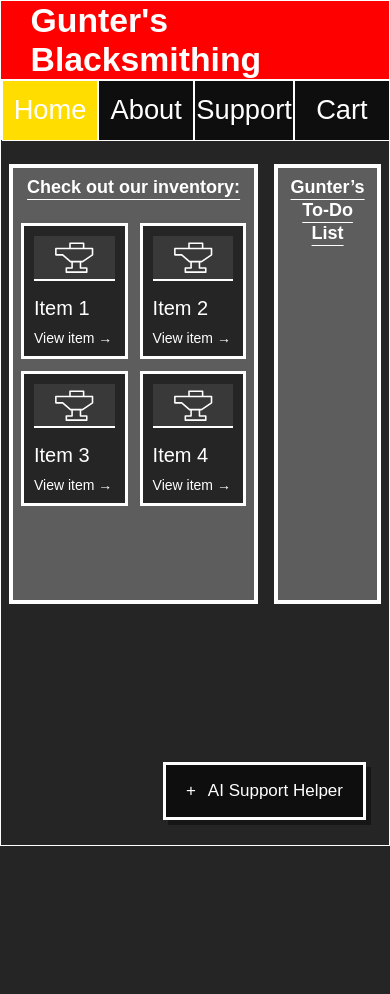
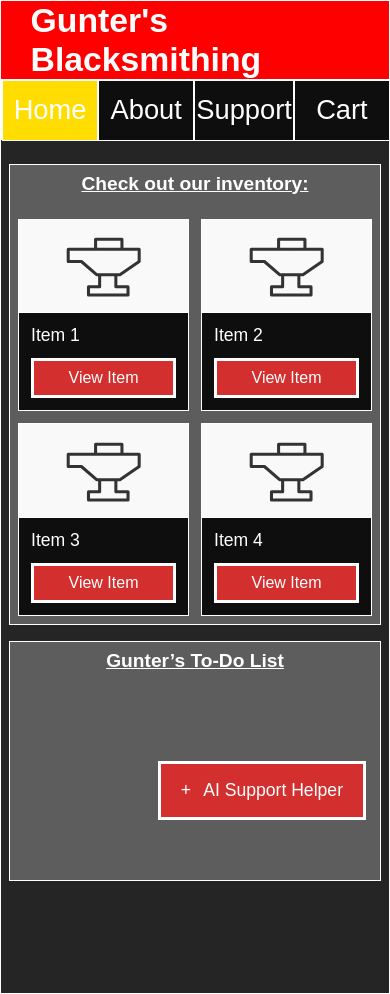
Before and after one commit to CJK192/blacksmith-website, a React app in the folder frontend/: page / in a window 390 px wide. Before the commit the page ends 846 px from the top, so only its background shows below. Built offline with nearby package versions, Linux system fonts and the light colour scheme; the HTML template or start-up script is replaced by a standard one; a web font is replaced by a local one.

Commit message:
changed home page

```diff
--- a/frontend/src/Pages/Home.css
+++ b/frontend/src/Pages/Home.css
@@ -1,136 +1,189 @@
+/* home page layout - inventory on the left, to do list on the right */
 .home-page {
   display: grid;
-  grid-template-columns: minmax(0, 7fr) minmax(0, 3fr);
-  gap: 16px;
-  padding: 8px 16px 110px;
+  grid-template-columns: 7fr 3fr;
+  gap: 1rem;
+  padding: 0.5rem 1rem 7rem;
   color: var(--text-color);
   font-family: var(--font);
 }
 
-.home-page *, .home-page *::before, .home-page *::after {
+.home-page * {
   box-sizing: border-box;
 }
 
+/* grey panels, same as the old catalouge + to-do-list boxes */
 .home-inventory, .home-todos {
   min-width: 0;
-  padding: 24px;
-  border: 4px solid var(--text-color);
+  padding: 1.5rem;
+  border: 0.4vw solid var(--text-color);
   background: rgb(93, 93, 93);
 }
 
 .home-page h1, .home-page h2 {
-  margin: 0 0 24px;
-  font-size: clamp(22px, 2.3vw, 36px);
-  line-height: 1.3;
+  margin: 0 0 1.5rem;
+  font-size: 2rem;
   text-align: center;
   text-decoration: underline;
-  text-underline-offset: 6px;
 }
 
+.home-todos {
+  min-height: 36rem;
+}
+
+/* item tiles */
 .home-inventory-grid {
   display: grid;
-  grid-template-columns: repeat(2, minmax(0, 1fr));
-  gap: 20px;
+  grid-template-columns: 1fr 1fr;
+  gap: 1.25rem;
 }
 
+/* the navbar "a" styles in index.css hit these links too, so reset them here */
 .home-page .home-item-card {
   display: flex;
   flex-direction: column;
   width: auto;
   height: auto;
-  padding: 12px;
-  border: 3px solid var(--text-color);
-  border-radius: 0;
-  background: var(--bg-color);
+  padding: 0;
+  border: 0.4vw solid var(--text-color);
+  background: #0e0e0e;
   color: var(--text-color);
-  font-size: 20px;
+  text-align: left;
   text-decoration: none;
-  text-align: left;
-  transition: background-color 150ms, transform 150ms;
+  transition: transform 0.1s;
 }
 
+/* light image box, same as the sword page */
 .home-item-preview {
-  display: grid;
-  place-items: center;
+  display: flex;
+  align-items: center;
+  justify-content: center;
   aspect-ratio: 1.8;
-  margin-bottom: 16px;
-  border-bottom: 2px solid var(--text-color);
-  background: #393939;
+  border-bottom: 0.4vw solid var(--text-color);
+  background: #f9f9f9;
+  color: #333;
 }
 
 .home-item-preview svg {
-  width: 65%;
+  width: 60%;
   max-width: 140px;
   stroke: currentColor;
   stroke-width: 3;
   stroke-linejoin: round;
 }
 
-.home-item-name { font-size: clamp(20px, 2vw, 30px); }
-.home-item-detail { margin-top: 10px; font-size: 14px; }
-.home-page .home-item-card:hover { background: #0e0e0e; transform: translateY(-3px); }
-.home-page a:focus-visible, .home-page button:focus-visible, .home-page input:focus-visible {
-  outline: 3px solid #ffdd00;
-  outline-offset: 4px;
+.home-item-name {
+  padding: 0.75rem 0.75rem 0;
+  font-size: 1.75rem;
 }
 
-.home-todos { min-height: 580px; }
-.home-todos h2 { overflow-wrap: anywhere; }
+/* red button, same as add to cart */
+.home-item-detail {
+  margin: 0.75rem;
+  padding: 0.5rem;
+  border: 3px solid var(--text-color);
+  background: #d32f2f;
+  color: white;
+  font-size: 1rem;
+  text-align: center;
+}
 
+/* hover = yellow like the selected navbar tab */
+.home-page .home-item-card:hover {
+  background: #ffdd00;
+  color: #0e0e0e;
+}
+
+.home-page .home-item-card:hover .home-item-detail {
+  background: #a31f1f;
+}
+
+.home-page .home-item-card:active {
+  transform: scale(0.97);
+}
+
+/* AI support helper in the bottom corner */
 .home-support {
   position: fixed;
-  right: 24px;
-  bottom: 24px;
+  right: 1.5rem;
+  bottom: 1.5rem;
   z-index: 20;
   display: flex;
   flex-direction: column;
   align-items: flex-end;
-  gap: 12px;
-  width: min(350px, calc(100vw - 48px));
+  gap: 0.75rem;
+  width: min(350px, calc(100vw - 3rem));
 }
+
 .home-support-toggle {
   display: flex;
   align-items: center;
-  gap: 12px;
-  padding: 16px 20px;
+  gap: 0.75rem;
+  padding: 1rem 1.25rem;
   border: 3px solid var(--text-color);
-  border-radius: 0;
-  background: #0e0e0e;
-  font-size: 17px;
+  background: #d32f2f;
+  font-size: 1.1rem;
   cursor: pointer;
-  box-shadow: 5px 5px 0 #0006;
 }
-.home-support-toggle:hover { background: #393939; }
+
+.home-support-toggle:hover {
+  background: #a31f1f;
+}
+
 .home-support-panel {
   width: 100%;
   max-height: 60vh;
   overflow-y: auto;
-  padding: 22px;
+  padding: 1.25rem;
   border: 3px solid var(--text-color);
-  border-radius: 0;
   background: var(--bg-color);
-  box-shadow: 5px 5px 0 #0006;
 }
-.home-support-panel h2 { font-size: 22px; text-align: left; }
-.home-support-panel p { font-size: 16px; line-height: 1.6; }
+
+.home-support-panel h2 {
+  font-size: 1.4rem;
+  text-align: left;
+}
+
+.home-support-panel p {
+  font-size: 1rem;
+  line-height: 1.6;
+}
+
 .home-page .home-support-link {
   display: block;
   width: auto;
   height: auto;
-  padding: 12px;
-  border: 2px solid var(--text-color);
+  padding: 0.75rem;
+  border: 3px solid var(--text-color);
+  background: #0e0e0e;
   color: var(--text-color);
-  font-size: 16px;
+  font-size: 1rem;
 }
 
+.home-page .home-support-link:hover {
+  background: #ffdd00;
+  color: #0e0e0e;
+}
+
+/* phones */
 @media (max-width: 560px) {
-  .home-page { padding: 8px 8px 110px; }
-  .home-inventory, .home-todos { padding: 8px; }
-  .home-page h1, .home-page h2 { font-size: 18px; }
-  .home-todos { min-height: 440px; }
-  .home-inventory-grid { grid-template-columns: repeat(2, minmax(0, 1fr)); gap: 12px; }
-  .home-page .home-item-card { padding: 10px; }
+  .home-page {
+    grid-template-columns: 1fr;
+    padding: 0.5rem 0.5rem 7rem;
+  }
+  .home-inventory, .home-todos {
+    padding: 0.5rem;
+  }
+  .home-page h1, .home-page h2 {
+    font-size: 1.2rem;
+  }
+  .home-todos {
+    min-height: 15rem;
+  }
+  .home-inventory-grid {
+    gap: 0.75rem;
+  }
+  .home-item-name {
+    font-size: 1.1rem;
+  }
 }
-@media (prefers-reduced-motion: reduce) {
-  .home-page .home-item-card { transition: none; }
-}
--- a/frontend/src/Pages/Home.jsx
+++ b/frontend/src/Pages/Home.jsx
@@ -21,7 +21,7 @@ function Home() {
                 </svg>
               </span>
               <span className="home-item-name">Item {item}</span>
-              <span className="home-item-detail">View item <span aria-hidden="true">→</span></span>
+              <span className="home-item-detail">View Item</span>
             </Link>
           ))}
         </div>
```
